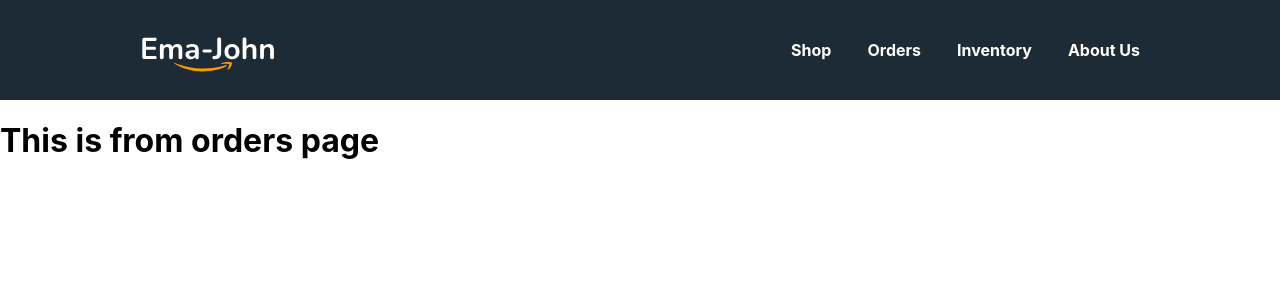
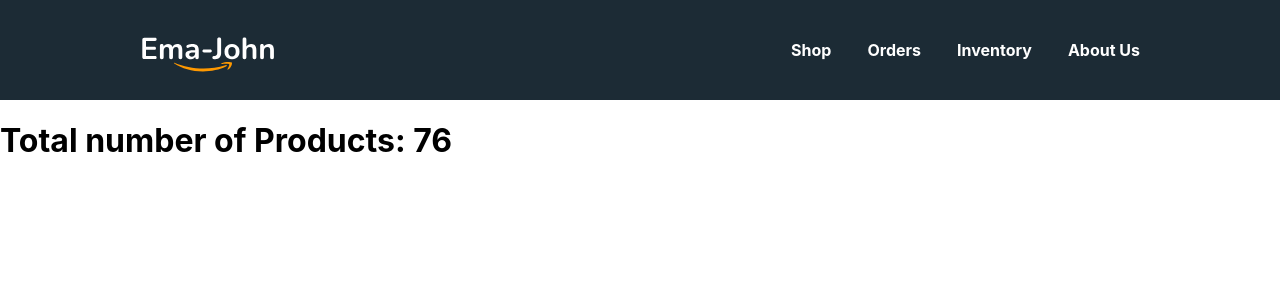
Before and after one commit to bayezidmir/ema-john-ecommerce, a React (Create React App) app: page /orders in a window 1280 px wide. Shown: the top 300 px of the page. Built offline with nearby package versions, Linux system fonts and the light colour scheme.

Commit message:
worked on custom hook

```diff
--- a/src/App.js
+++ b/src/App.js
@@ -5,6 +5,8 @@
 import Shop from "./Components/Shop/Shop";
 import Orders from "./Components/Orders/Orders";
 import Inventory from "./Components/Inventory/Inventory";
+import About from "./Components/About/About";
+import NotFound from "./Components/NotFound/NotFound";
 
 function App() {
   return (
@@ -15,7 +17,8 @@
         <Route path="/shop" element={<Shop />} />
         <Route path="/orders" element={<Orders />} />
         <Route path="/inventory" element={<Inventory />} />
-        {/* <Route path="*" element={} */}
+        <Route path="/about" element={<About />} />
+        <Route path="*" element={<NotFound />} />
       </Routes>
     </div>
   );
--- /dev/null
+++ b/src/Components/About/About.js
@@ -0,0 +1,11 @@
+import React from "react";
+
+const About = () => {
+  return (
+    <div>
+      <h1>This is about the website</h1>
+    </div>
+  );
+};
+
+export default About;
--- /dev/null
+++ b/src/Components/NotFound/NotFound.js
@@ -0,0 +1,11 @@
+import React from "react";
+
+const NotFound = () => {
+  return (
+    <div>
+      <h1>The Page you are looking for is not found</h1>
+    </div>
+  );
+};
+
+export default NotFound;
--- a/src/Components/Orders/Orders.js
+++ b/src/Components/Orders/Orders.js
@@ -1,9 +1,11 @@
 import React from "react";
+import useProducts from "../../hooks/useProducts";
 
 const Orders = () => {
+  const [products, setProducts] = useProducts();
   return (
     <div>
-      <h1>This is from orders page</h1>
+      <h1>Total number of Products: {products.length}</h1>
     </div>
   );
 };
--- a/src/Components/Shop/Shop.js
+++ b/src/Components/Shop/Shop.js
@@ -5,16 +5,19 @@
 import { faTrash, faArrowRight } from "@fortawesome/free-solid-svg-icons";
 import Cart from "../Cart/Cart";
 import { addToDatabase, getStoredCart } from "../../utilities/database";
+import useProducts from "../../hooks/useProducts";
 
 const Shop = () => {
-  const [products, setProducts] = useState([]);
+  // const [products, setProducts] = useState([]);
+  const [products, setProducts] = useProducts();
+
   const [cart, setCart] = useState([]);
 
-  useEffect(() => {
+  /* useEffect(() => {
     fetch("products.json")
       .then((res) => res.json())
       .then((data) => setProducts(data));
-  }, []);
+  }, []); */
 
   // Second
   // Keeping data in the cart using Local Storage
--- /dev/null
+++ b/src/hooks/useProducts.js
@@ -0,0 +1,15 @@
+import { useEffect, useState } from "react";
+
+const useProducts = () => {
+  const [products, setProduct] = useState([]);
+
+  useEffect(() => {
+    fetch("products.json")
+      .then((res) => res.json())
+      .then((data) => setProduct(data));
+  }, []);
+
+  return [products, setProduct];
+};
+
+export default useProducts;
```
